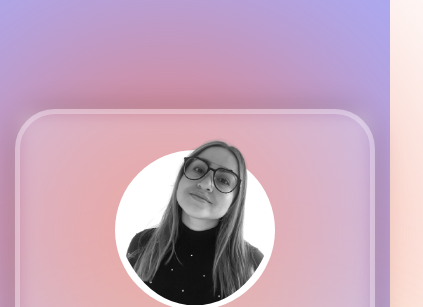
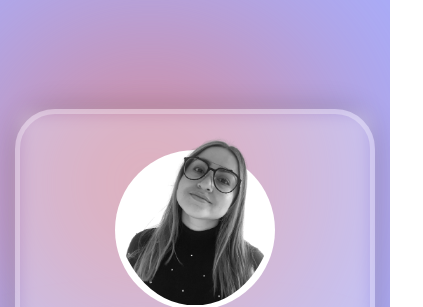
Before and after one commit to Lariicsa/mrslp, a plain HTML site: page index.html in a window 390 px wide. Shown: the top 307 px of the page, 423 px wide, since content can reach past the window. Drawn offline with Linux system fonts and the light colour scheme.

Commit message:
Improve responsive

```diff
--- a/index.css
+++ b/index.css
@@ -427,10 +427,16 @@ select {
   display: block;
   height: 40vw;
   width: 40vw;
-  min-width: 40rem;
-  min-height: 40rem;
+  min-width: 30rem;
+  min-height: 30rem;
   position: absolute;
   z-index: 1;
+}
+@media screen and (max-width: 469px) {
+  .space:before, .space:after {
+    right: 0;
+    left: 0;
+  }
 }
 .space:before {
   background: #ee7a61;
```
